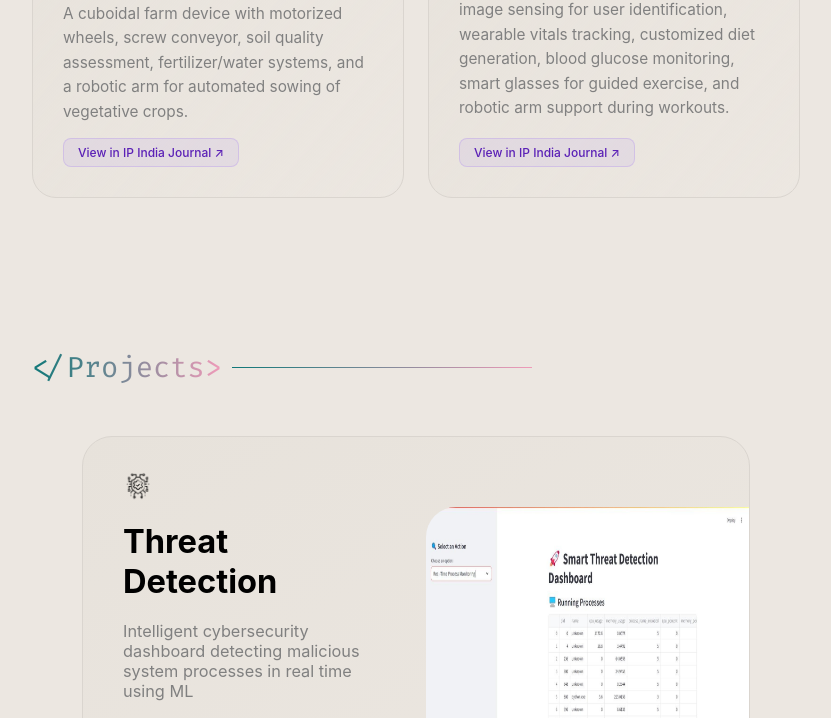
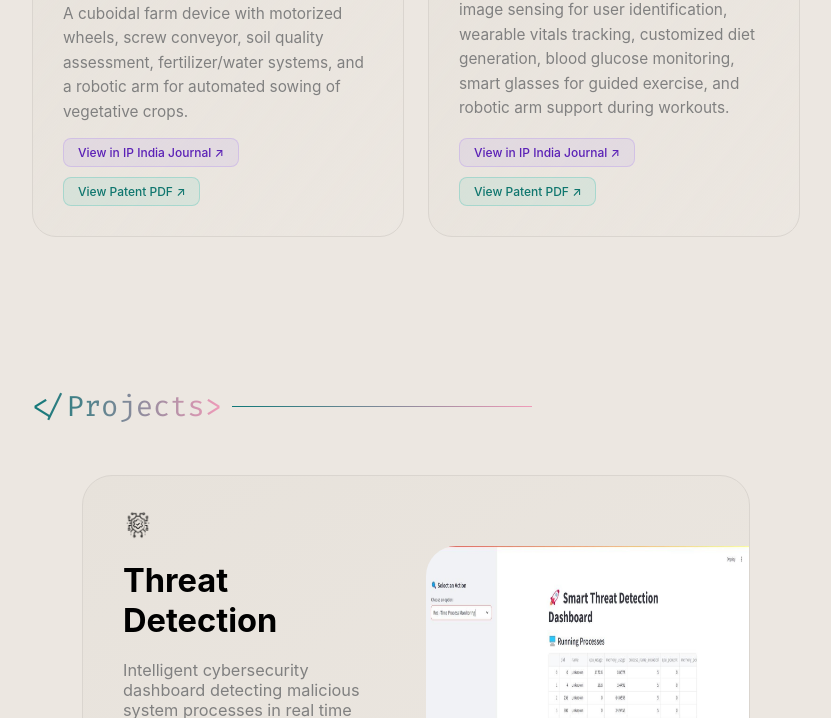
Before and after one commit to madhav0110/Portfolio, a plain HTML site: page index.html in a window 1280 px wide. Shown: the part 4140-4858 px from the top of the page, without its empty margins (224-1055 px from the left). Drawn offline with nearby package versions, Linux system fonts and the light colour scheme; a web font is replaced by a local one.

Commit message:
feat: add View Patent PDF button to both patent cards

```diff
--- a/index.html
+++ b/index.html
@@ -489,14 +489,20 @@ height="0" width="0" style="display:none;visibility:hidden"></iframe>
               <p class="patent-badge">Application No: 2023210141007 A | Filed: July 16, 2025</p>
               <p class="patent-status published">Published in Indian Patent Journal</p>
               <p class="patent-description">A cuboidal farm device with motorized wheels, screw conveyor, soil quality assessment, fertilizer/water systems, and a robotic arm for automated sowing of vegetative crops.</p>
-              <a href="https://search.ipindia.gov.in/IPOJournal/Journal/Patent" target="_blank" rel="noopener noreferrer" class="patent-journal-link">View in IP India Journal ↗</a>
+              <div class="patent-btn-row">
+                <a href="https://search.ipindia.gov.in/IPOJournal/Journal/Patent" target="_blank" rel="noopener noreferrer" class="patent-journal-link">View in IP India Journal ↗</a>
+                <a href="src/pdf/PLANTATION%20AND%20HABITAT%20CONTROL%20DEVICE%20FOR%20VEGETATIVE%20PROPAGATED%20CROP.pdf" target="_blank" rel="noopener noreferrer" class="patent-pdf-link">View Patent PDF ↗</a>
+              </div>
             </article>
             <article class="patent-card" data-aos="fade-up">
               <h3>Mobile Device for Rejuvenating Diabetic Patients</h3>
               <p class="patent-badge">Application No: 202521068003 | Filed: July 16, 2025</p>
               <p class="patent-status published">Published in Indian Patent Journal</p>
               <p class="patent-description">A mobile assistive device with data input, image sensing for user identification, wearable vitals tracking, customized diet generation, blood glucose monitoring, smart glasses for guided exercise, and robotic arm support during workouts.</p>
-              <a href="https://search.ipindia.gov.in/IPOJournal/Journal/Patent" target="_blank" rel="noopener noreferrer" class="patent-journal-link">View in IP India Journal ↗</a>
+              <div class="patent-btn-row">
+                <a href="https://search.ipindia.gov.in/IPOJournal/Journal/Patent" target="_blank" rel="noopener noreferrer" class="patent-journal-link">View in IP India Journal ↗</a>
+                <a href="src/pdf/MOBILE%20DEVICE%20FOR%20REJUVENATING%20DIABETIC%20PATIENTS.pdf" target="_blank" rel="noopener noreferrer" class="patent-pdf-link">View Patent PDF ↗</a>
+              </div>
             </article>
           </div>
         </div>
--- a/style.css
+++ b/style.css
@@ -1777,6 +1777,39 @@ footer{
     font-size:1.6rem;
     line-height:1.6
 }
+.patent-btn-row{
+    display:flex;
+    flex-wrap:wrap;
+    gap:10px;
+    margin-top:14px;
+    align-items:center
+}
+.patent-btn-row .patent-journal-link{
+    margin-top:0
+}
+.patent-pdf-link{
+    display:inline-block;
+    font-size:12px;
+    font-weight:500;
+    text-decoration:none;
+    padding:6px 14px;
+    border-radius:8px;
+    transition:background .2s ease,color .2s ease;
+    color:#5eead4;
+    background:rgba(20, 184, 166, .1);
+    border:1px solid rgba(20, 184, 166, .25)
+}
+.patent-pdf-link:hover{
+    background:rgba(20, 184, 166, .18)
+}
+.light-mode .patent-pdf-link{
+    color:#0f766e;
+    background:rgba(20, 184, 166, .08);
+    border:1px solid rgba(20, 184, 166, .25)
+}
+.light-mode .patent-pdf-link:hover{
+    background:rgba(20, 184, 166, .16)
+}
 .patent-journal-link{
     display:inline-block;
     align-self:flex-start;
```
